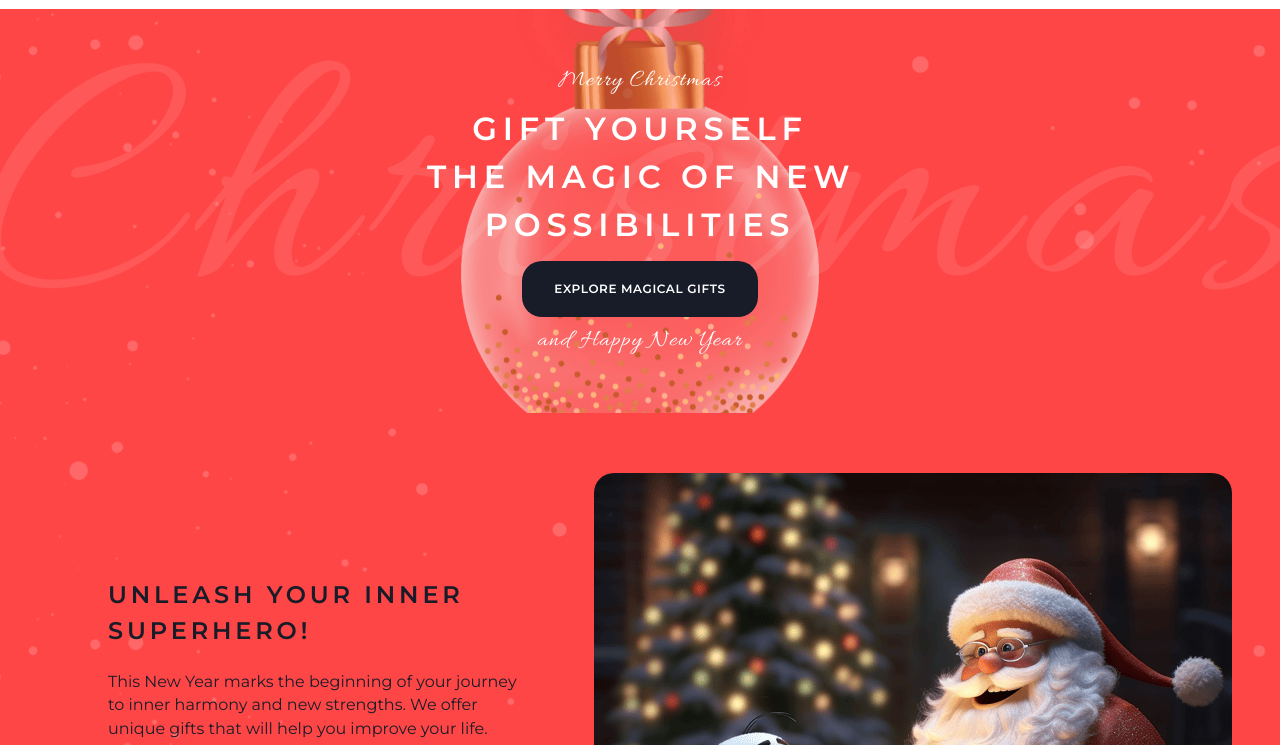
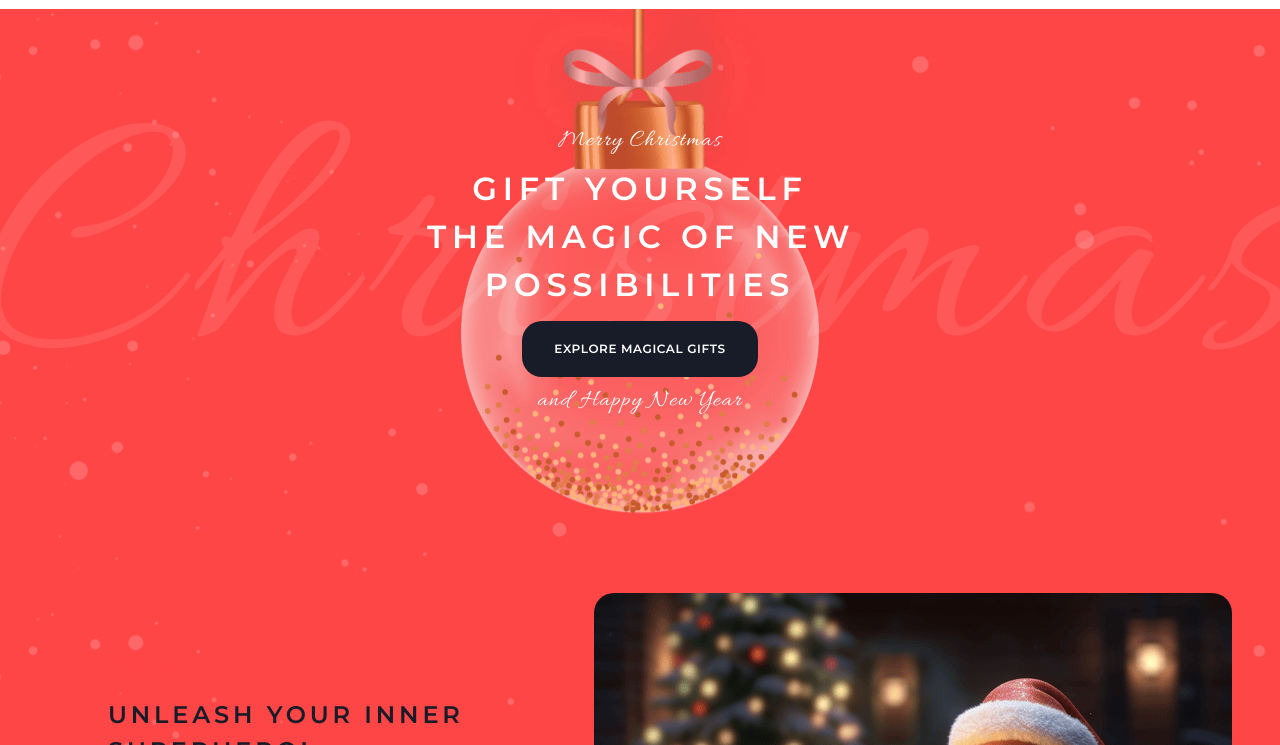
Before and after one commit to l-Aleksey-Nikolaev-l/RSS, a plain HTML site: page christmas-shop/index.html in a window 1280 px wide. Shown: the part 55-800 px from the top of the page. Drawn offline with Linux system fonts and the light colour scheme.

Commit message:
fix: add props to hero section

```diff
--- a/christmas-shop/styles/styles.css
+++ b/christmas-shop/styles/styles.css
@@ -308,7 +308,7 @@ li {
     position: relative;
     display: flex;
     flex-direction: column;
-    justify-content: center;
+    justify-content: flex-start;
     align-items: center;
     width: 100%;
 }
@@ -320,9 +320,11 @@ li {
 }
 
 .hero--container {
+    justify-content: center;
     max-width: 426px;
     row-gap: var(--space-12);
     color: var(--static-white);
+    padding: var(--space-60) var(--space-0);
 }
 
 .hero--container > *:not(button) {
```
